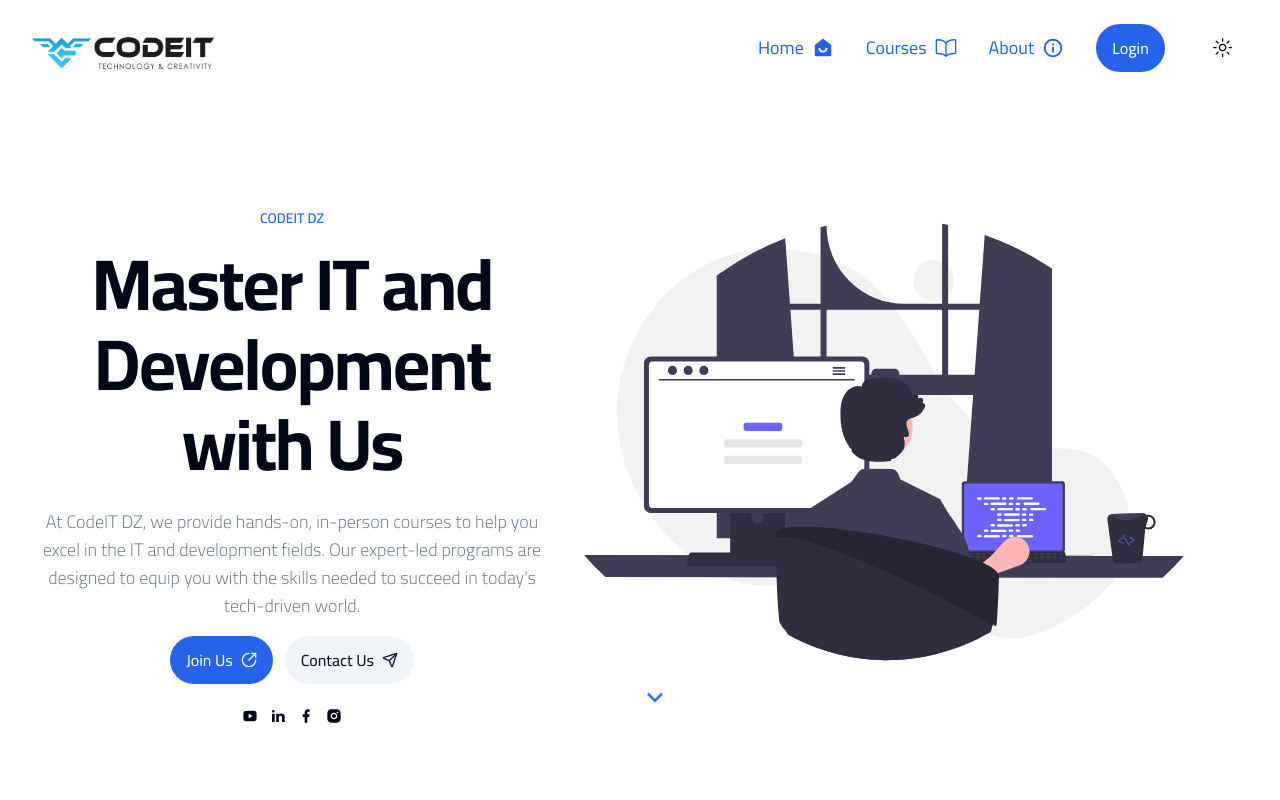
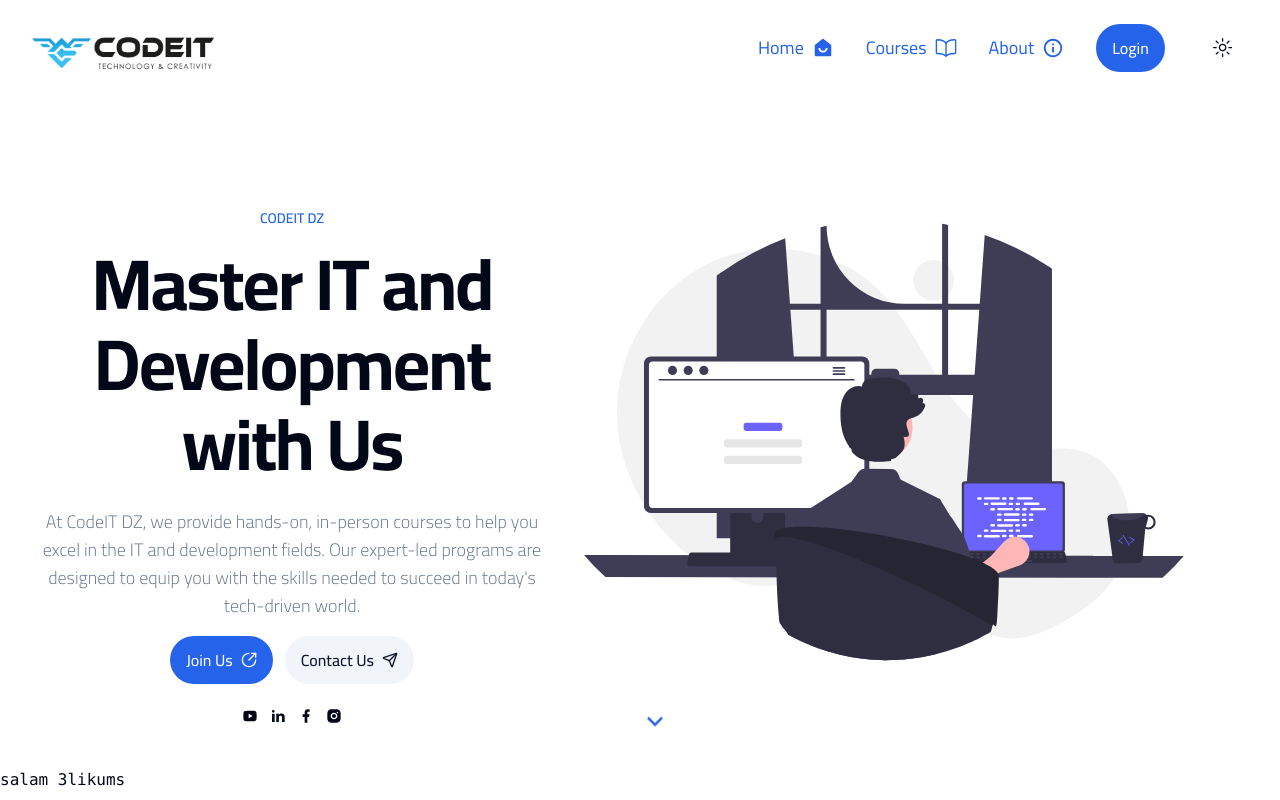
Before and after one commit to 3La221/CodeITCourses, a Next.js app in the folder frontend/: page / in a window 1280 px wide. Built offline with nearby package versions, Linux system fonts and the light colour scheme.

Commit message:
'fix_logo'

```diff
--- a/frontend/src/app/page.js
+++ b/frontend/src/app/page.js
@@ -26,7 +26,7 @@
     <div className={`fade-in-slide-up ${isVisible ? 'visible' : ''}`}>
       <Hero />
       {/* Use the config data as needed */}
-      <pre></pre>
+      <pre>{configFile}</pre>
     </div>
   );
 }
--- a/frontend/src/components/home/Logo.js
+++ b/frontend/src/components/home/Logo.js
@@ -6,7 +6,7 @@
 const Logo = ({style}) => {
   const {theme,setTheme} = useTheme()
   return (
-    <Link className={`${style}`}   href={"/formation"}>
+    <Link className={`${style}`}   href={"/"}>
       {
         theme === "dark" ? <img src="/logo/dark-logo.png" alt="logo" /> : <img src="/logo/logo.png" alt="logo" />
       }
```
Also changed, not shown: 1 other file (tests, documents, lock files or other folders).
